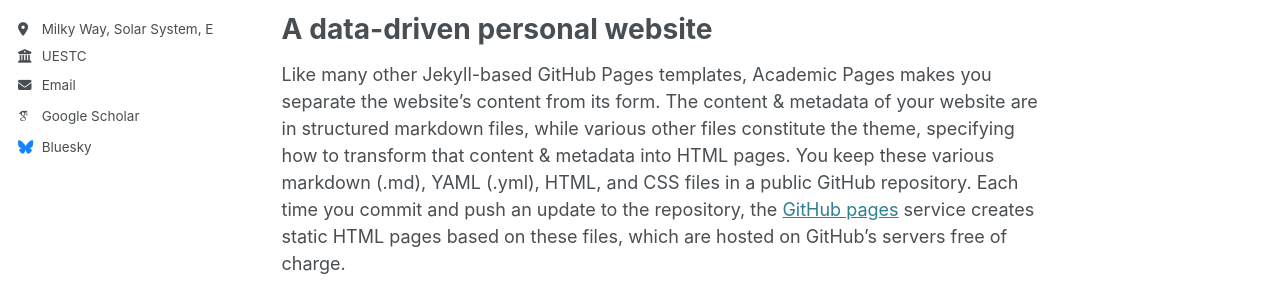
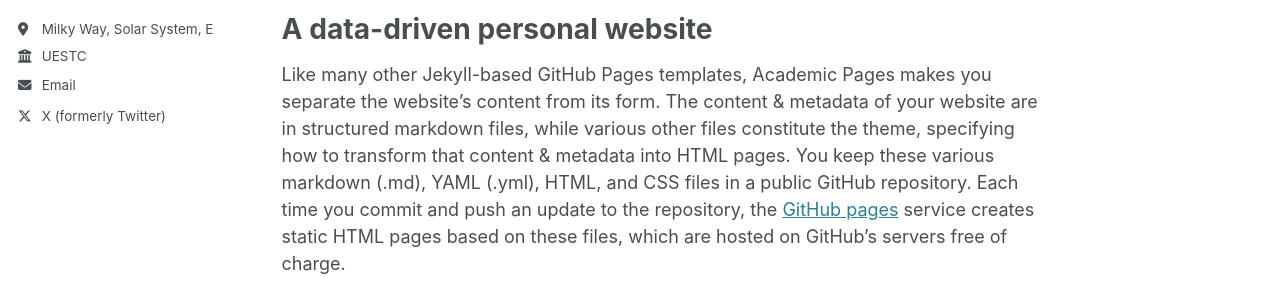
Before and after one commit to YLchen22/YLchen22.github.io, a Jekyll site: the page built from _pages/about.md, in a window 1280 px wide. Shown: the part 344-644 px from the top of the page. Built offline with Jekyll 4.4.1, drawn with Linux system fonts in a browser that asks for light colours; some web fonts are replaced; part of the change alters nothing that is shown.

Commit message:
Update _config.yml

```diff
--- a/_config.yml
+++ b/_config.yml
@@ -32,7 +32,7 @@ author:
 
   # Academic websites
   arxiv            : # URL - Update with the correct link to your profile
-  googlescholar    : ""
+  googlescholar    : # URL
   impactstory      : # URL
   orcid            : # URL
   semantic         : # URL
@@ -49,7 +49,7 @@ author:
   stackoverflow    : # User number or user number and name (i.e., use "1" or "1/jeff-atwood")
 
   # Social media
-  bluesky          : "bsky.app" # Replace this with you Bluesky username
+  bluesky          : # URL # Replace this with you Bluesky username
   facebook         : # Username
   flickr           : # Username
   foursquare       : # Username
@@ -66,7 +66,7 @@ author:
   steam            : # Username
   telegram         : # URL
   tumblr           : # Username
-  twitter          : # Username for X / Twitter
+  twitter          : "yuanlvchen"
   vine             : # Username
   weibo            : # Username
   wikipedia        : # Username
```
